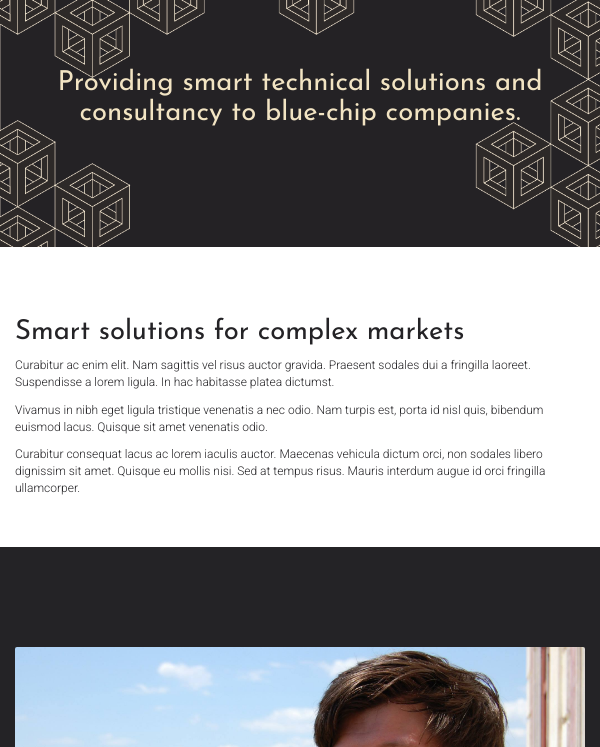
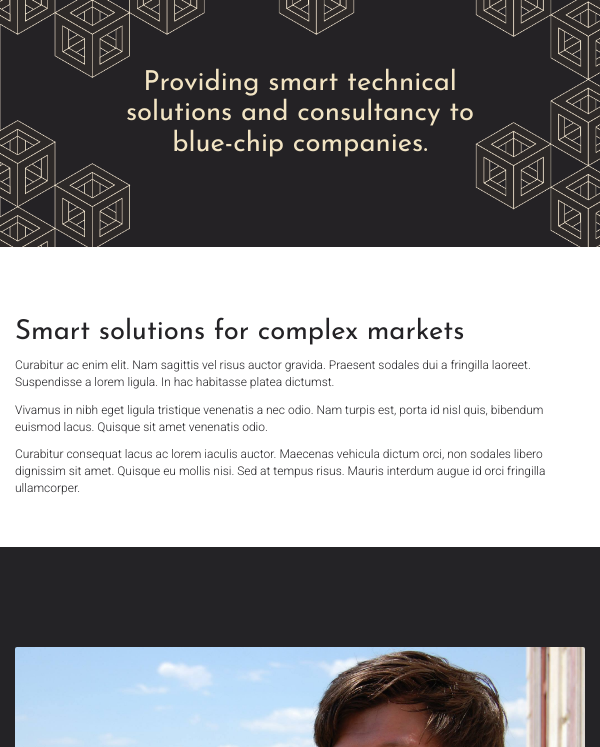
Before and after one commit to sirloreal/wccdWebsite, a plain HTML site: page index.html in a window 600 px wide. Shown: the part 53-800 px from the top of the page. Drawn offline with nearby package versions, Linux system fonts and the light colour scheme.

Commit message:
Fixes #2- extra style class .col-xs-12-landscape to add padding on landscape device

```diff
--- a/index.html
+++ b/index.html
@@ -44,11 +44,11 @@
 
 <div id="section1" class="container text-center">
     <div class="row">
-	    <div class="col-sm-2 col-lg-3"></div>
-		<div class="col-sm-8 col-lg-6">
+	    <div class="col-xs-hidden col-sm-2 col-lg-3"></div>
+		<div class="col-xs-12-landscape col-xs-12 col-sm-8 col-lg-6">
 		    <h1>Providing smart technical solutions and consultancy to blue-chip companies.</h1>
 		</div>
-		<div class="col-sm-2 col-lg-3"></div>
+		<div class="col-xs-hidden col-sm-2 col-lg-3"></div>
 	</div>
 </div>
 
--- a/style.css
+++ b/style.css
@@ -271,6 +271,10 @@
 
 /* E.g. Mobile with landscape orientation */
 @media (min-width: 480px) and (max-width: 767px) {
+  .col-xs-12-landscape { /** Pushes extra padding around heading to avoid branding overlap **/
+    padding-left: 100px;
+    padding-right: 100px;
+  }
   #section1 {
     padding-top:100px;
     height:300px;
```
